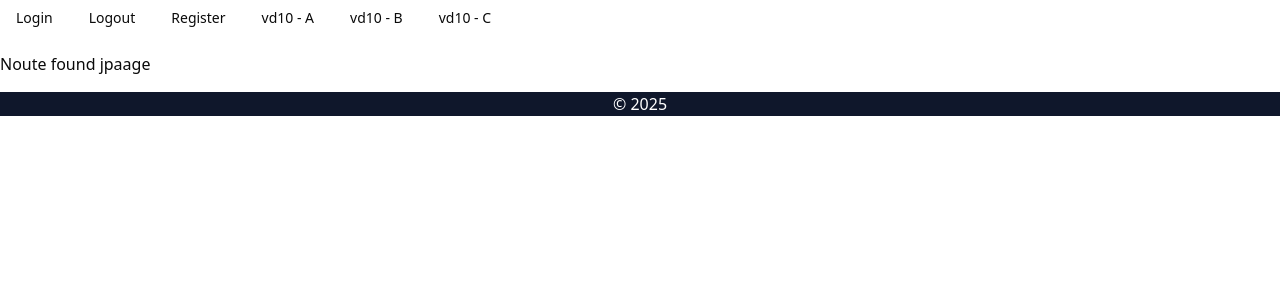
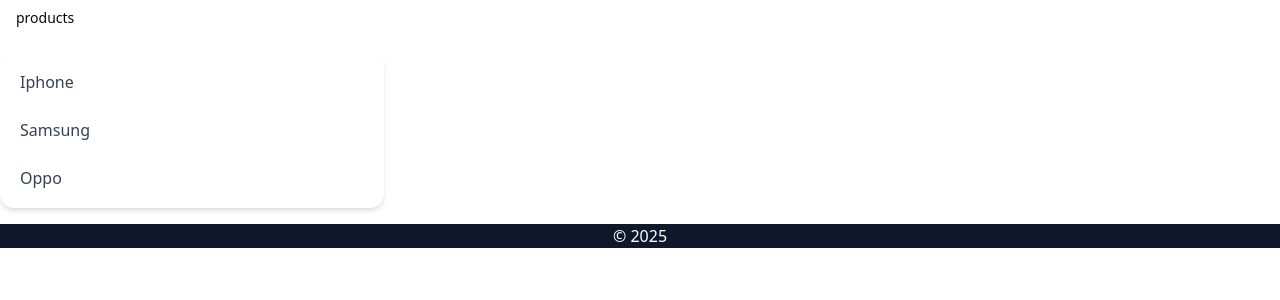
Before and after one commit to elhafsy/nextjs, a Next.js app: page /vd11/products in a window 1280 px wide. Before the commit this address had no page. Shown: the top 300 px of the page. Built offline with nearby package versions, Linux system fonts and the light colour scheme.

Commit message:
Meta data

```diff
--- a/src/app/layout.js
+++ b/src/app/layout.js
@@ -14,7 +14,10 @@
 });
 
 export const metadata = {
-  title: "Create Next App",
+  title: {
+    template: "%s | Next.js darija",
+    default: "Next.js darija",
+  },
   description: "Generated by create next app",
 };
 
--- /dev/null
+++ b/src/app/vd11/products/[productSlug]/page.jsx
@@ -0,0 +1,21 @@
+import React from 'react'
+
+export async function generateMetadata({params}) {
+    const { productSlug } = await params;
+    return {
+        title: productSlug,
+        openGraph: {
+            images : [
+                {}
+            ]
+        }
+    }
+}
+export default async function ProductSlug({params}) {
+    const { productSlug } = await params;
+    return (
+        <div>
+            <h1>vd11 - Product : {productSlug}</h1>
+        </div>
+    )
+}
--- /dev/null
+++ b/src/app/vd11/products/page.jsx
@@ -0,0 +1,40 @@
+
+import Link from 'next/link'
+import React from 'react'
+
+
+const products = [
+    {
+        title : 'Iphone'
+    },
+    {
+        title : 'Samsung'
+    },
+    {
+        title : 'Oppo'
+    }
+]
+
+export const metadata = {
+    title: {
+        // absolute : 'Products'
+        default : 'Products'
+    },
+    description : 'This is the products page'
+};
+
+export default function Products() {
+    return (<>
+        <div className="relative flex flex-col text-gray-700 bg-white shadow-md w-96 rounded-xl bg-clip-border">
+                <nav className="flex flex-col gap-1 p-2">
+                    {products.map((product, key) =>
+                        <Link href={`products/${product.title}`} key={key} role="button"
+                        className="flex items-center w-full p-3 leading-tight transition-all rounded-lg outline-none text-start">
+                            {product.title}
+                        </Link>
+                    )}
+                </nav>
+            </div>
+        </>
+    )
+}
--- a/src/components/MenuBar.jsx
+++ b/src/components/MenuBar.jsx
@@ -5,7 +5,7 @@
     return (
         <NavigationMenu>
             <NavigationMenuList>
-                <CustomLink href="/vd9/login">
+                {/* <CustomLink href="/vd9/login">
                     Login
                 </CustomLink>
                 <CustomLink href="/vd9/logout">
@@ -22,6 +22,9 @@
                 </CustomLink>
                 <CustomLink href="/vd10/c">
                     vd10 - C
+                </CustomLink> */}
+                <CustomLink href="/vd11/products">
+                    products
                 </CustomLink>
 
             </NavigationMenuList>
```
